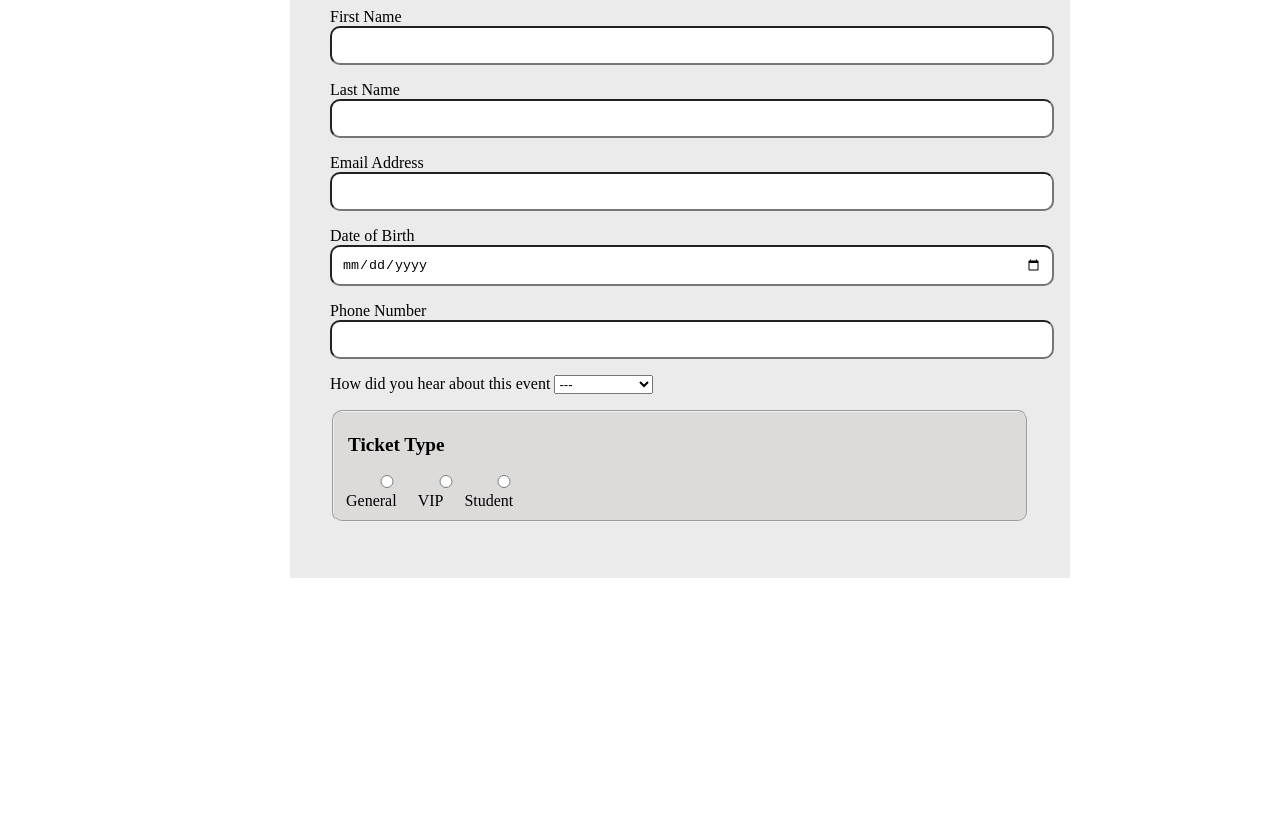
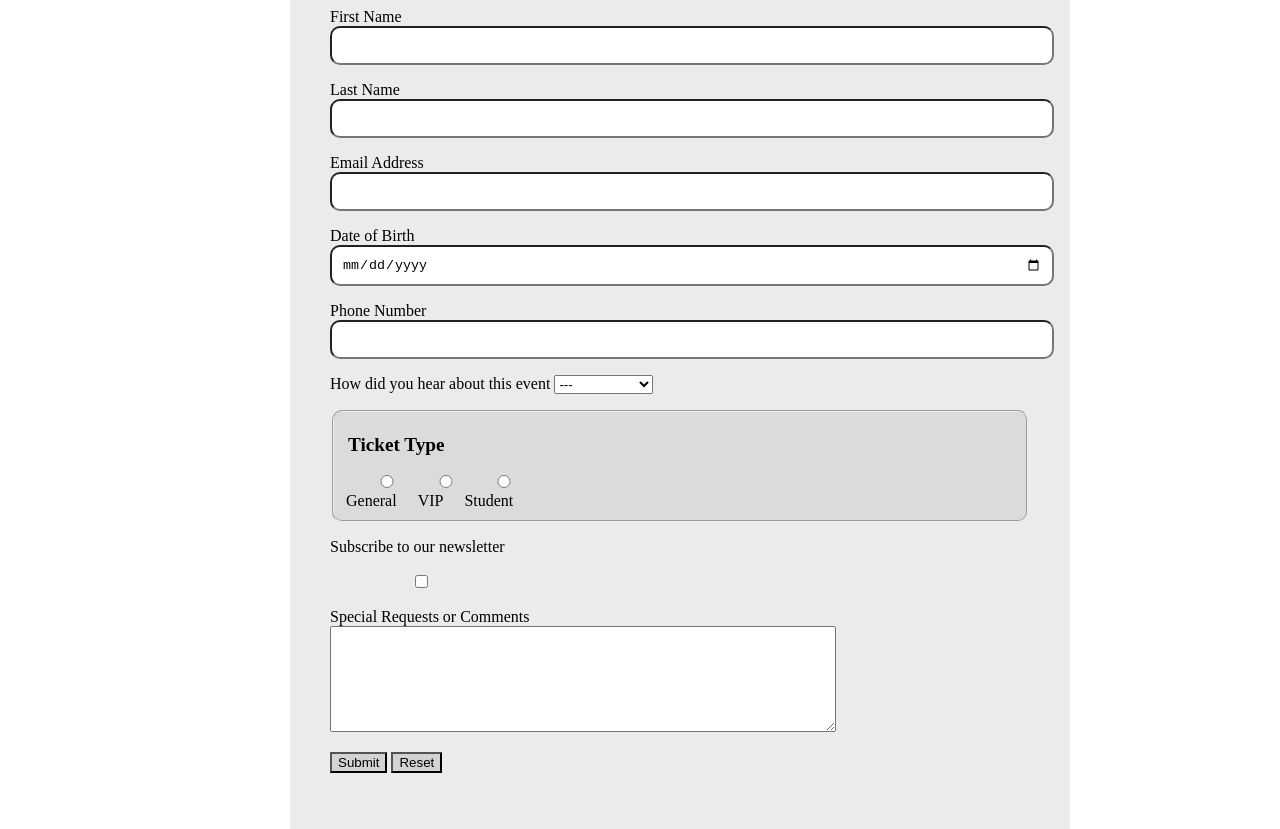
Before and after one commit to Christian-Rodriguez-21/Base-structure-and-CSS-link, a plain HTML site: page index.html in a window 1280 px wide. Shown: the part 148-977 px from the top of the page. Before the commit the page ends 800 px from the top, so only its background shows below. Drawn offline with Linux system fonts and the light colour scheme.

Commit message:
Add newsletter and special requests section

```diff
--- a/index.html
+++ b/index.html
@@ -56,3 +56,18 @@
                 </div>
               </fieldset>
             </p>
+            <p>
+              <label for="newsletter">Subscribe to our newsletter</label>
+              <p id="newsletter">
+                <input type="checkbox" name="newsletter">
+              </p>
+            </p>
+            <label>Special Requests or Comments</label>
+            <textarea name="special-req" id="special-req"></textarea>
+            <p>
+              <button type="submit">Submit</button>
+              <button type="reset">Reset</button>
+            </p>
+          </form>
+        </div>
+      </section>
--- a/styles.css
+++ b/styles.css
@@ -50,3 +50,23 @@ fieldset {
     font-size: larger;
     font-weight: bold;
 }
+
+#newsletter {
+    cursor: pointer;
+    margin-right: 525px;
+}
+
+#special-req {
+    width: 500px;
+    height: 100px;
+    font-family: Arial, Helvetica, sans-serif;
+}
+
+button {
+    cursor: pointer;
+    background-color: rgb(211, 211, 211);
+}
+
+button:hover {
+    background-color: rgb(158, 157, 157);
+}
```
